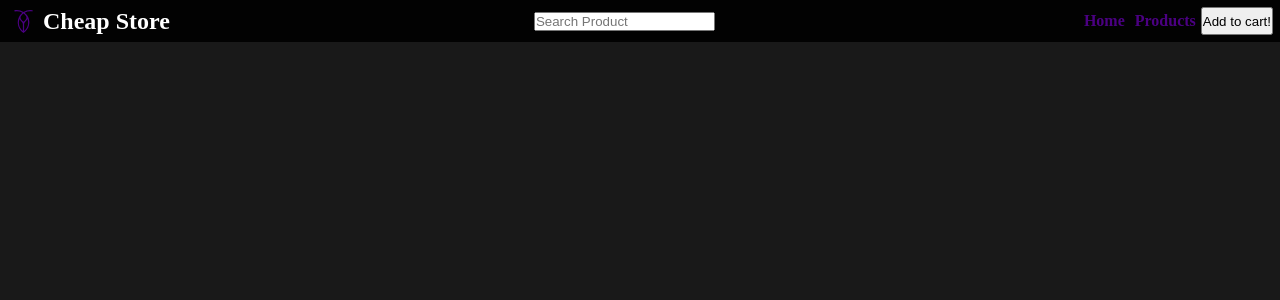
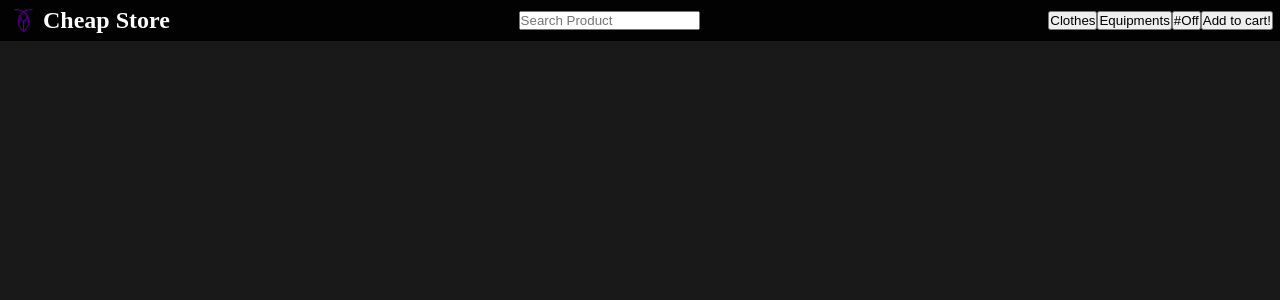
Before and after one commit to devbruno08/MOD4-Project02-ECom, a React (Vite) app: page /off in a window 1280 px wide. Shown: the top 300 px of the page. Built offline with nearby package versions, Linux system fonts and the light colour scheme.

Commit message:
feat: create new pages for categories

```diff
--- a/src/components/header/header.tsx
+++ b/src/components/header/header.tsx
@@ -1,6 +1,8 @@
 import { SiCockroachlabs } from "react-icons/si"
 import { Link } from "react-router-dom"
 import { HeaderComponent, HeaderLogo, HeaderSearch, HeaderSection } from "./styles"
+import { NavigationMenu } from "@radix-ui/react-navigation-menu"
+
 
 export  function Header() {
   return (
@@ -16,13 +18,14 @@ export  function Header() {
                 <input type="text" placeholder="Search Product" />
             </HeaderSearch>
             <HeaderSection>
-                <a>Home</a>
-                <a>Products</a>
+                <button> Clothes </button>
+                <button> Equipments </button>
+                <button> #Off </button>
                 <button> Add to cart!</button>
             </HeaderSection>
+        </HeaderComponent>
 
 
-        </HeaderComponent>
     </>
 
   )
--- /dev/null
+++ b/src/pages/clothes/styles.ts
@@ -0,0 +1 @@
+import styled from "styled-components";
--- /dev/null
+++ b/src/pages/equipments/equipments.tsx
@@ -0,0 +1,6 @@
+
+export  function Equipments() {
+  return (
+    <section>Equipments</section>
+  )
+}
--- /dev/null
+++ b/src/pages/equipments/styles.ts
@@ -0,0 +1 @@
+import styled from "styled-components"
--- /dev/null
+++ b/src/pages/off/off.tsx
@@ -0,0 +1,6 @@
+
+export  function off() {
+  return (
+    <section>Off</section>
+  )
+}
--- /dev/null
+++ b/src/pages/off/styles.ts
@@ -0,0 +1 @@
+import styled from "styled-components";
```
Also changed, not shown: src/pages/clothes/clothes.tsx (added, +8 -0 lines).
